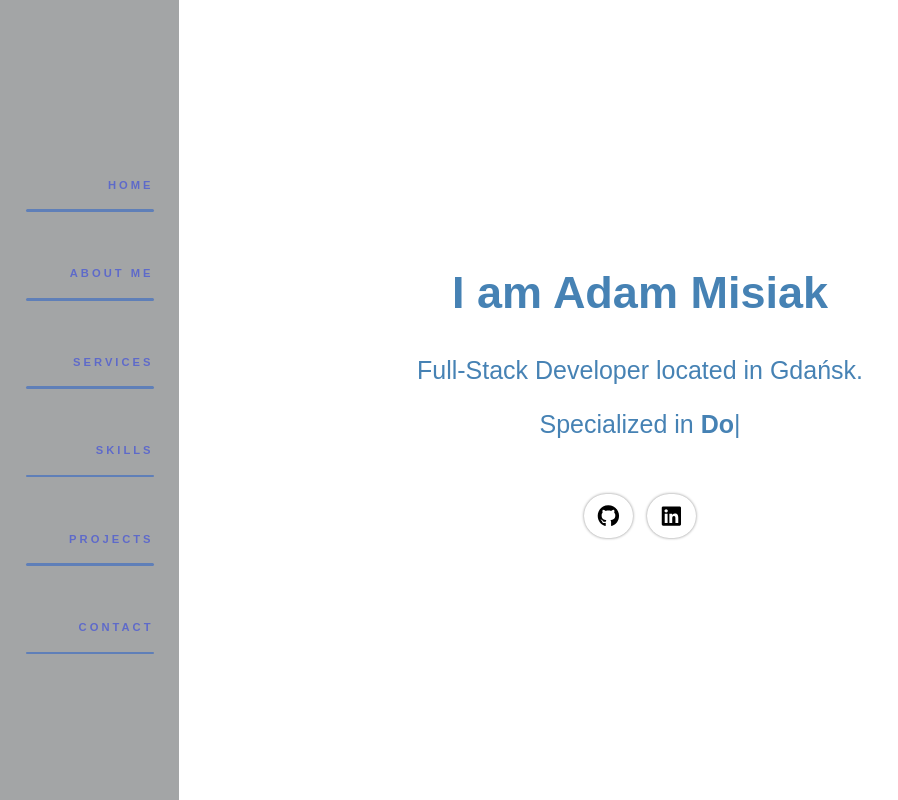
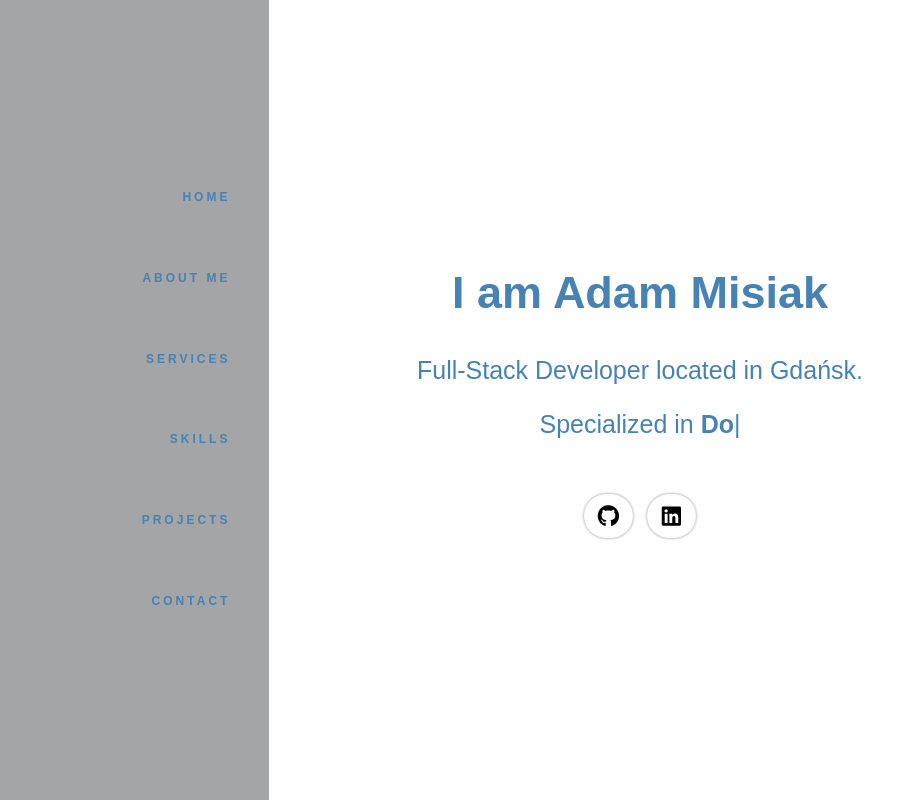
Before and after one commit to AdamMisiak/adammisiak.github.io, a React (Create React App) app: page / in a window 1280 px wide. Shown: the whole page, without its empty margins (0-898 px from the left). Built offline with nearby package versions, Linux system fonts and the light colour scheme.

Commit message:
Changed sidebar styles

```diff
--- a/src/components/Sidebar.tsx
+++ b/src/components/Sidebar.tsx
@@ -5,7 +5,7 @@ import React from "react";
 const Sidebar: React.FunctionComponent = () => {
   return (
     <section id="sidebar">
-      <div className="sidebar-inner">
+      <div className="sidebar-wrapper">
         <nav>
           <ul>
             <li><a href="#home">HOME</a></li>
--- a/src/styles/Sidebar.css
+++ b/src/styles/Sidebar.css
@@ -1,61 +1,55 @@
-#sidebar {
+.sidebar-wrapper {
     position: fixed;
+    /* float: left; */
     left: 0;
     top: 0;
-    padding: 0 2% 2% 2%;
-    float: left;
-    width: 10%;
-    /* min-width: 124px; */
-    /* max-width: 10%; */
+    padding: 0 2.4rem 2.4rem 2.4rem;
+    width: 12rem;
     height: 100%;
     background: #9d9fa1ef;
     text-align: right;
     z-index: 2;
-}
-
-.sidebar-inner {
-    height: 100%;
     display: flex;
     flex-direction: column;
     justify-content: center;
 }
 
-#sidebar nav > ul {
+.sidebar-wrapper nav > ul {
     list-style: none;
-    padding: 0;
+    /* padding: 0; */
 }
 
-#sidebar nav > ul > li {
-    margin: 2.2rem 0 0 0;
+.sidebar-wrapper nav > ul > li {
+    margin: 1.8rem 0;
     position: relative;
 }
 
-#sidebar nav a {
+.sidebar-wrapper nav a {
     transition: color 0.5s ease;
-    color: rgba(0, 25, 251, 0.424);
-    display: block;
-    font-size: 0.7rem;
+    color: steelblue;
+    display: inline-block;
+    font-size: 0.75rem;
     font-weight: bold;
-    letter-spacing: 0.27em;
-    line-height: 1.9;
+    letter-spacing: 0.25em;
+    line-height: 1.5;
     padding: 1rem 0;
     text-decoration: none;
 }
 
-#sidebar nav a:before, #sidebar nav a:after {
-    border-radius: 0.25em;
-    bottom: 0;
-    right: 0;
-    content: '';
-    width: 100%;
-    height: 0.25em;
-    position: absolute;
+.sidebar-wrapper nav a:hover {
+    color: rgb(255, 255, 255);
 }
 
-#sidebar nav a:before {
-    background: rgba(9, 78, 207, 0.438);
+.sidebar-wrapper nav a:after {
+    content: '';
+    display: block;
+    width: 0;
+    height: 2px;
+    background: white;
+    transition: width .3s;
 }
 
-#sidebar nav a:hover {
-    color: rgb(255, 255, 255);
+.sidebar-wrapper nav a:hover::after {
+    width: 100%;
+    transition: width .3s;
 }
```
